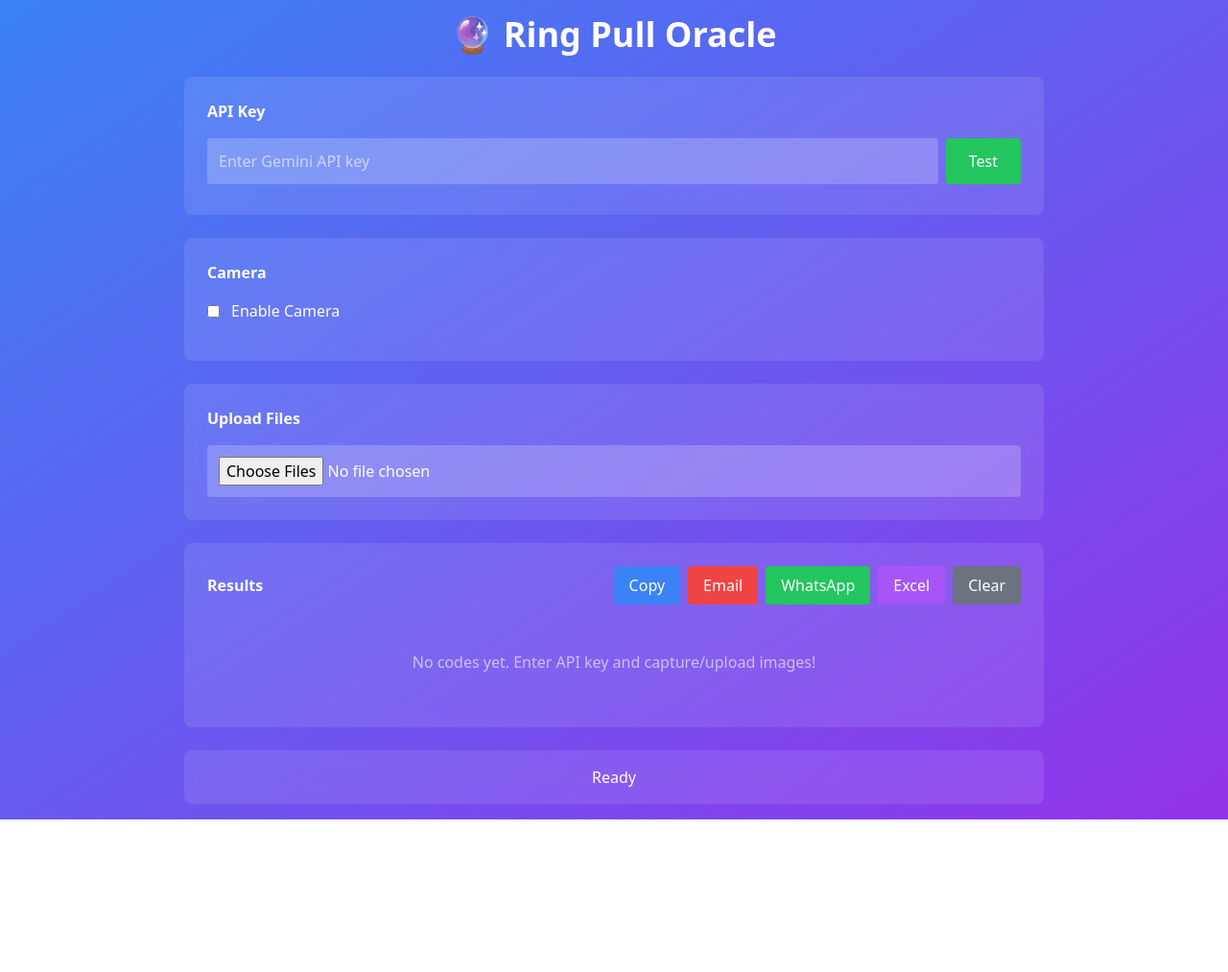
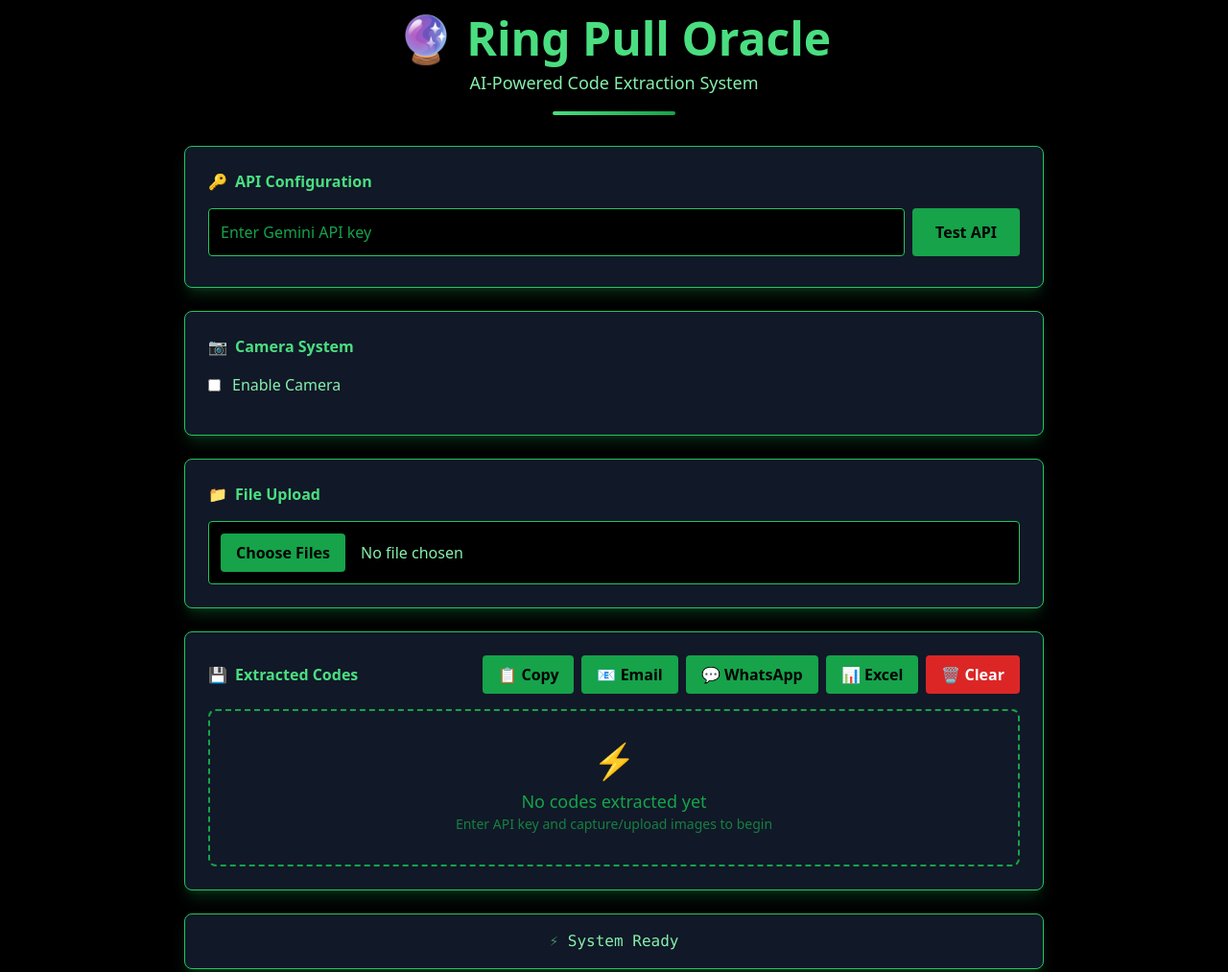
Before and after one commit to JW6295/Pullcode, a plain HTML site: page index.html in a window 1280 px wide. Shown: the top 1013 px of the page at 96% size. Before the commit the page ends 854 px from the top, so only its background shows below. Drawn offline with nearby package versions, Linux system fonts and the light colour scheme.

Commit message:
Add files via upload

```diff
--- a/index.html
+++ b/index.html
@@ -7,73 +7,91 @@
     <script src="https://cdn.tailwindcss.com"></script>
     <script src="https://cdnjs.cloudflare.com/ajax/libs/xlsx/0.18.5/xlsx.full.min.js"></script>
 </head>
-<body class="bg-gradient-to-br from-blue-500 to-purple-600 min-h-screen p-4">
+<body class="bg-black min-h-screen p-4">
     <div class="max-w-4xl mx-auto">
-        <h1 class="text-4xl font-bold text-white text-center mb-6">🔮 Ring Pull Oracle</h1>
+        <div class="text-center mb-8">
+            <h1 class="text-5xl font-bold text-green-400 mb-2 drop-shadow-lg">🔮 Ring Pull Oracle</h1>
+            <p class="text-green-300 text-lg">AI-Powered Code Extraction System</p>
+            <div class="w-32 h-1 bg-gradient-to-r from-green-400 to-green-600 mx-auto mt-4 rounded"></div>
+        </div>
 
         <!-- API Key -->
-        <div class="bg-white/10 backdrop-blur rounded-lg p-6 mb-6">
-            <h2 class="text-white font-bold mb-4">API Key</h2>
+        <div class="bg-gray-900 border border-green-500 rounded-lg p-6 mb-6 shadow-lg shadow-green-500/20">
+            <h2 class="text-green-400 font-bold mb-4 flex items-center">
+                <span class="mr-2">🔑</span> API Configuration
+            </h2>
             <div class="flex gap-2">
                 <input type="password" id="apiKey" placeholder="Enter Gemini API key"
-                       class="flex-1 p-3 rounded bg-white/20 text-white placeholder-white/60">
-                <button onclick="testAPI()" class="bg-green-500 text-white px-6 py-3 rounded hover:bg-green-600">
-                    Test
+                       class="flex-1 p-3 rounded bg-black border border-green-500 text-green-300 placeholder-green-600 focus:border-green-400 focus:outline-none">
+                <button onclick="testAPI()" class="bg-green-600 text-black px-6 py-3 rounded hover:bg-green-500 font-bold transition-colors">
+                    Test API
                 </button>
             </div>
-            <div id="apiStatus" class="text-white mt-2"></div>
+            <div id="apiStatus" class="text-green-300 mt-2"></div>
         </div>
 
         <!-- Camera -->
-        <div class="bg-white/10 backdrop-blur rounded-lg p-6 mb-6">
-            <h2 class="text-white font-bold mb-4">Camera</h2>
+        <div class="bg-gray-900 border border-green-500 rounded-lg p-6 mb-6 shadow-lg shadow-green-500/20">
+            <h2 class="text-green-400 font-bold mb-4 flex items-center">
+                <span class="mr-2">📷</span> Camera System
+            </h2>
             <div class="flex items-center justify-between mb-4">
-                <label class="flex items-center text-white">
-                    <input type="checkbox" id="cameraToggle" onchange="toggleCamera()" class="mr-3">
+                <label class="flex items-center text-green-300 cursor-pointer">
+                    <input type="checkbox" id="cameraToggle" onchange="toggleCamera()" class="mr-3 accent-green-500">
                     Enable Camera
                 </label>
-                <button onclick="switchCamera()" id="switchBtn" class="bg-blue-500 text-white px-4 py-2 rounded hover:bg-blue-600" style="display: none;">
-                    📷 Switch Camera
+                <button onclick="switchCamera()" id="switchBtn" class="bg-green-600 text-black px-4 py-2 rounded hover:bg-green-500 font-bold transition-colors" style="display: none;">
+                    🔄 Switch Camera
                 </button>
             </div>
 
             <div id="cameraContainer" style="display: none;">
                 <video id="cameraVideo" autoplay playsinline
-                       class="w-full max-w-md mx-auto rounded-lg cursor-pointer border-4 border-green-400 block"
+                       class="w-full max-w-md mx-auto rounded-lg cursor-pointer border-4 border-green-400 block shadow-lg shadow-green-400/30"
                        onclick="captureImage()"></video>
-                <p class="text-white text-center mt-2">Click video to capture • <span id="cameraType">Back Camera</span></p>
+                <p class="text-green-300 text-center mt-2">
+                    <span class="animate-pulse">⚡</span> Click video to capture • <span id="cameraType" class="text-green-400 font-bold">Back Camera</span>
+                </p>
             </div>
         </div>
 
         <!-- File Upload -->
-        <div class="bg-white/10 backdrop-blur rounded-lg p-6 mb-6">
-            <h2 class="text-white font-bold mb-4">Upload Files</h2>
+        <div class="bg-gray-900 border border-green-500 rounded-lg p-6 mb-6 shadow-lg shadow-green-500/20">
+            <h2 class="text-green-400 font-bold mb-4 flex items-center">
+                <span class="mr-2">📁</span> File Upload
+            </h2>
             <input type="file" id="fileInput" multiple accept="image/*" onchange="processFiles()"
-                   class="w-full p-3 rounded bg-white/20 text-white">
+                   class="w-full p-3 rounded bg-black border border-green-500 text-green-300 file:mr-4 file:py-2 file:px-4 file:rounded file:border-0 file:bg-green-600 file:text-black file:font-bold hover:file:bg-green-500 transition-colors">
         </div>
 
         <!-- Results -->
-        <div class="bg-white/10 backdrop-blur rounded-lg p-6 mb-6">
+        <div class="bg-gray-900 border border-green-500 rounded-lg p-6 mb-6 shadow-lg shadow-green-500/20">
             <div class="flex justify-between items-center mb-4">
-                <h2 class="text-white font-bold">Results</h2>
-                <div class="flex gap-2">
-                    <button onclick="copyAllCodes()" class="bg-blue-500 text-white px-4 py-2 rounded">Copy</button>
-                    <button onclick="emailCodes()" class="bg-red-500 text-white px-4 py-2 rounded">Email</button>
-                    <button onclick="whatsappCodes()" class="bg-green-500 text-white px-4 py-2 rounded">WhatsApp</button>
-                    <button onclick="downloadExcel()" class="bg-purple-500 text-white px-4 py-2 rounded">Excel</button>
-                    <button onclick="clearAll()" class="bg-gray-500 text-white px-4 py-2 rounded">Clear</button>
+                <h2 class="text-green-400 font-bold flex items-center">
+                    <span class="mr-2">💾</span> Extracted Codes
+                </h2>
+                <div class="flex gap-2 flex-wrap">
+                    <button onclick="copyAllCodes()" class="bg-green-600 text-black px-4 py-2 rounded hover:bg-green-500 font-bold transition-colors">📋 Copy</button>
+                    <button onclick="emailCodes()" class="bg-green-600 text-black px-4 py-2 rounded hover:bg-green-500 font-bold transition-colors">📧 Email</button>
+                    <button onclick="whatsappCodes()" class="bg-green-600 text-black px-4 py-2 rounded hover:bg-green-500 font-bold transition-colors">💬 WhatsApp</button>
+                    <button onclick="downloadExcel()" class="bg-green-600 text-black px-4 py-2 rounded hover:bg-green-500 font-bold transition-colors">📊 Excel</button>
+                    <button onclick="clearAll()" class="bg-red-600 text-white px-4 py-2 rounded hover:bg-red-500 font-bold transition-colors">🗑️ Clear</button>
                 </div>
             </div>
 
             <div id="codesList"></div>
-            <div id="noCodes" class="text-white/60 text-center py-8">
-                No codes yet. Enter API key and capture/upload images!
+            <div id="noCodes" class="text-green-600 text-center py-8 border-2 border-dashed border-green-600 rounded-lg">
+                <div class="text-4xl mb-2">⚡</div>
+                <div class="text-lg">No codes extracted yet</div>
+                <div class="text-sm opacity-75">Enter API key and capture/upload images to begin</div>
             </div>
         </div>
 
         <!-- Status -->
-        <div class="bg-white/10 backdrop-blur rounded-lg p-4 text-center">
-            <div class="text-white" id="status">Ready</div>
+        <div class="bg-gray-900 border border-green-500 rounded-lg p-4 text-center shadow-lg shadow-green-500/20">
+            <div class="text-green-300 font-mono" id="status">
+                <span class="animate-pulse">⚡</span> System Ready
+            </div>
         </div>
     </div>
 
@@ -107,30 +125,30 @@
             } else {
                 noCodes.style.display = 'none';
                 list.innerHTML = codes.map((item, index) => `
-                    <div class="bg-white/20 p-4 rounded mb-2 flex items-center justify-between gap-4">
+                    <div class="bg-black border border-green-500 p-4 rounded mb-3 flex items-center justify-between gap-4 hover:border-green-400 transition-colors shadow-md shadow-green-500/10">
                         <div class="flex items-center gap-4">
                             ${item.imageData ? `
                                 <img src="${item.imageData}"
-                                     class="w-16 h-16 object-cover rounded border-2 border-white/30 cursor-pointer"
+                                     class="w-16 h-16 object-cover rounded border-2 border-green-500 cursor-pointer hover:border-green-400 transition-colors shadow-lg"
                                      onclick="showFullImage('${item.imageData.replace(/'/g, "\\'")}')"
                                      title="Click to view full size">
                             ` : `
-                                <div class="w-16 h-16 bg-gray-500/50 rounded border-2 border-white/30 flex items-center justify-center">
-                                    <span class="text-white/60 text-xs">No Preview</span>
+                                <div class="w-16 h-16 bg-gray-800 border-2 border-green-600 rounded flex items-center justify-center">
+                                    <span class="text-green-600 text-xs">No Preview</span>
                                 </div>
                             `}
                             <div>
                                 <div class="flex items-center gap-2">
-                                    <div class="text-white font-mono text-xl font-bold" id="code-${index}">${item.code}</div>
-                                    <button onclick="editCode(${index})" class="text-blue-400 hover:text-blue-300 text-sm">
-                                        ✏️ Edit
+                                    <div class="text-green-400 font-mono text-xl font-bold tracking-wider" id="code-${index}">${item.code}</div>
+                                    <button onclick="editCode(${index})" class="text-green-500 hover:text-green-300 text-sm transition-colors">
+                                        ✏️
                                     </button>
                                 </div>
-                                <div class="text-white/70 text-sm">${new Date(item.timestamp).toLocaleString()}</div>
+                                <div class="text-green-600 text-sm">${new Date(item.timestamp).toLocaleString()}</div>
                             </div>
                         </div>
-                        <button onclick="removeCode(${index})" class="bg-red-500 text-white px-3 py-1 rounded hover:bg-red-600">
-                            Remove
+                        <button onclick="removeCode(${index})" class="bg-red-600 text-white px-3 py-1 rounded hover:bg-red-500 font-bold transition-colors">
+                            ❌ Remove
                         </button>
                     </div>
                 `).join('');
@@ -472,7 +490,7 @@
             const input = document.createElement('input');
             input.type = 'text';
             input.value = currentCode;
-            input.className = 'bg-white/20 text-white font-mono text-xl font-bold px-2 py-1 rounded border-2 border-blue-400 w-48';
+            input.className = 'bg-black border-2 border-green-400 text-green-400 font-mono text-xl font-bold px-2 py-1 rounded w-48 focus:border-green-300 focus:outline-none';
             input.maxLength = 12;
             input.style.textTransform = 'uppercase';
 
@@ -482,11 +500,11 @@
 
             const saveBtn = document.createElement('button');
             saveBtn.textContent = '✅ Save';
-            saveBtn.className = 'bg-green-500 text-white px-3 py-1 rounded text-sm hover:bg-green-600';
+            saveBtn.className = 'bg-green-600 text-black px-3 py-1 rounded text-sm hover:bg-green-500 font-bold transition-colors';
 
             const cancelBtn = document.createElement('button');
             cancelBtn.textContent = '❌ Cancel';
-            cancelBtn.className = 'bg-gray-500 text-white px-3 py-1 rounded text-sm hover:bg-gray-600';
+            cancelBtn.className = 'bg-gray-600 text-white px-3 py-1 rounded text-sm hover:bg-gray-500 font-bold transition-colors';
 
             buttonContainer.appendChild(saveBtn);
             buttonContainer.appendChild(cancelBtn);
```
